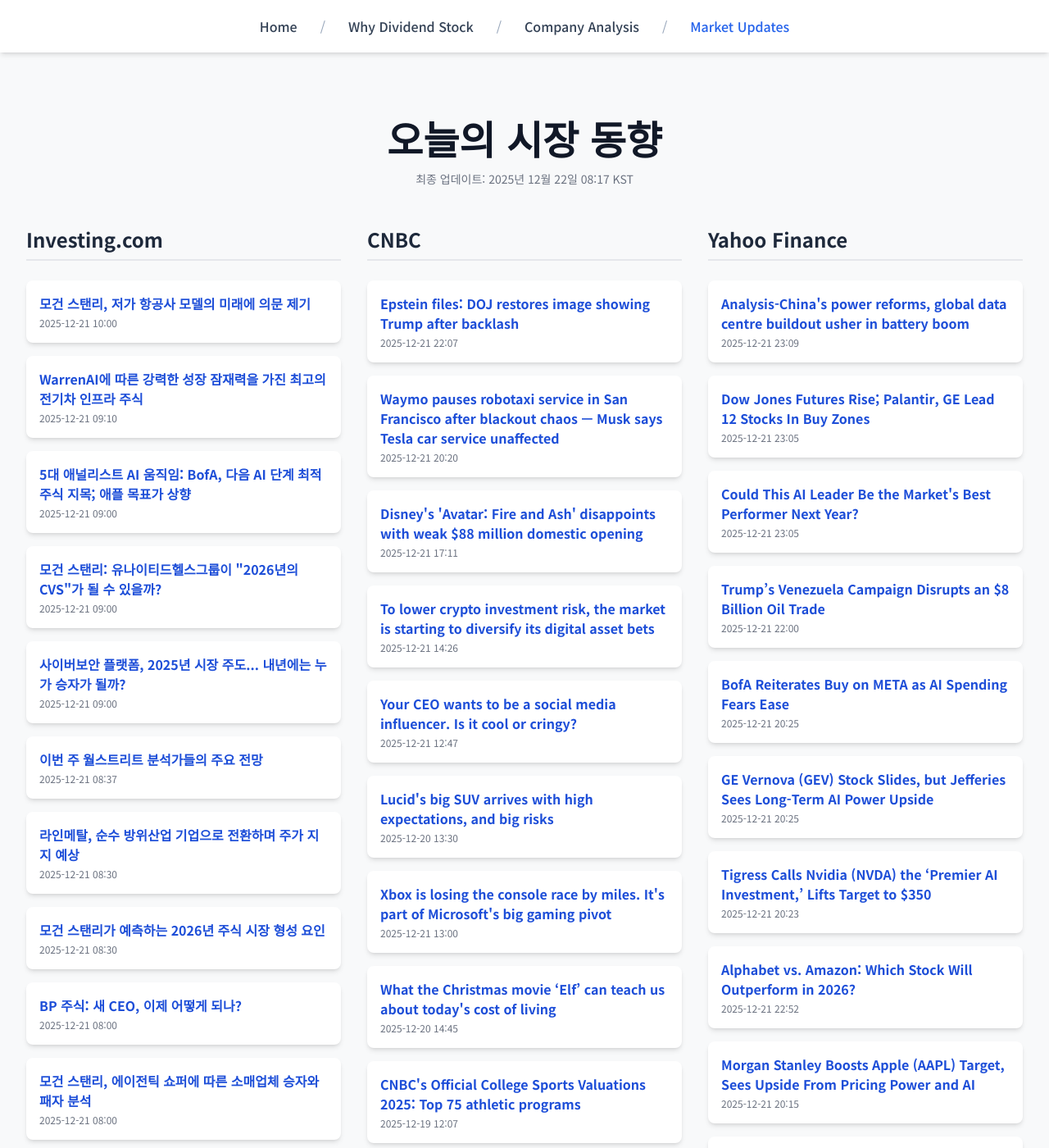
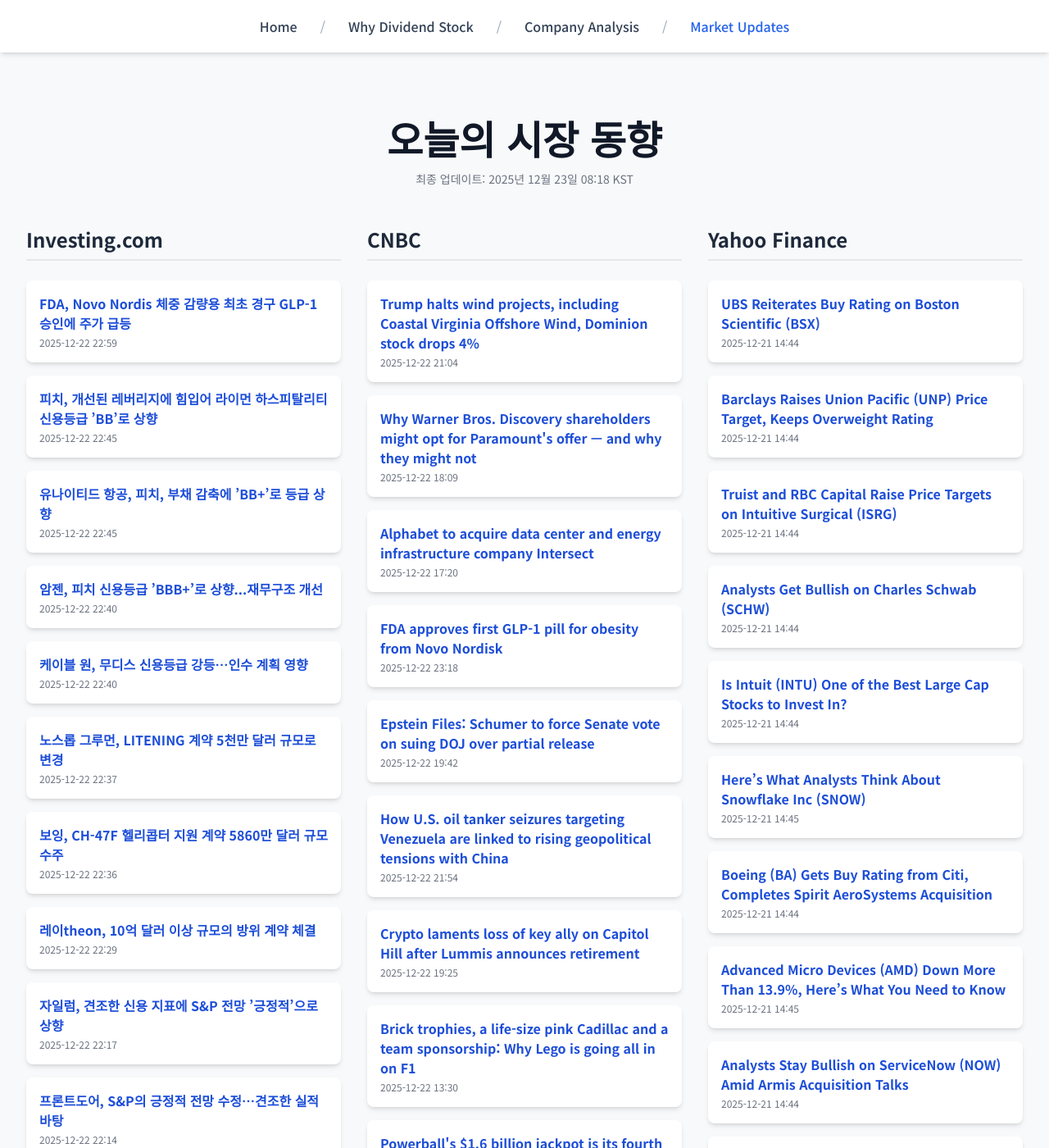
Before and after one commit to Kay-Hwang/my-company-analysis, a Jekyll site: the page built from market-updates.html, in a window 1280 px wide and 1400 px high. Shown: the whole window at 82% size. Built offline with Jekyll 4.4.1, drawn with Linux system fonts in a browser that asks for light colours; nearby versions of some CDN libraries; a script that is not in the unit is left out; some of the changed text lies outside the part shown.

Commit message:
Update daily data

```diff
--- a/_data/latest_data.json
+++ b/_data/latest_data.json
@@ -1,190 +1,190 @@
 {
-  "lastUpdated": "2025년 12월 22일 08:17 KST",
+  "lastUpdated": "2025년 12월 23일 08:18 KST",
   "news": {
     "investing": [
       {
-        "title": "모건 스탠리, 저가 항공사 모델의 미래에 의문 제기",
-        "link": "https://kr.investing.com/news/stock-market-news/article-1763104",
-        "pubDate": "2025-12-21 10:00:02",
-        "summary": "모건 스탠리, 저가 항공사 모델의 미래에 의문 제기"
+        "title": "FDA, Novo Nordis 체중 감량용 최초 경구 GLP-1 승인에 주가 급등",
+        "link": "https://kr.investing.com/news/stock-market-news/article-1764657",
+        "pubDate": "2025-12-22 22:59:39",
+        "summary": "FDA, Novo Nordis 체중 감량용 최초 경구 GLP-1 승인에 주가 급등"
       },
       {
-        "title": "WarrenAI에 따른 강력한 성장 잠재력을 가진 최고의 전기차 인프라 주식",
-        "link": "https://kr.investing.com/news/stock-market-news/article-1763103",
-        "pubDate": "2025-12-21 09:10:52",
-        "summary": "WarrenAI에 따른 강력한 성장 잠재력을 가진 최고의 전기차 인프라 주식"
+        "title": "피치, 개선된 레버리지에 힘입어 라이먼 하스피탈리티 신용등급 ’BB’로 상향",
+        "link": "https://kr.investing.com/news/stock-market-news/article-93CH-1764646",
+        "pubDate": "2025-12-22 22:45:47",
+        "summary": "피치, 개선된 레버리지에 힘입어 라이먼 하스피탈리티 신용등급 ’BB’로 상향"
       },
       {
-        "title": "5대 애널리스트 AI 움직임: BofA, 다음 AI 단계 최적 주식 지목; 애플 목표가 상향",
-        "link": "https://kr.investing.com/news/stock-market-news/article-1763101",
-        "pubDate": "2025-12-21 09:00:06",
-        "summary": "5대 애널리스트 AI 움직임: BofA, 다음 AI 단계 최적 주식 지목; 애플 목표가 상향"
+        "title": "유나이티드 항공, 피치, 부채 감축에 ’BB+’로 등급 상향",
+        "link": "https://kr.investing.com/news/stock-market-news/article-93CH-1764644",
+        "pubDate": "2025-12-22 22:45:19",
+        "summary": "유나이티드 항공, 피치, 부채 감축에 ’BB+’로 등급 상향"
       },
       {
-        "title": "모건 스탠리: 유나이티드헬스그룹이 \"2026년의 CVS\"가 될 수 있을까?",
-        "link": "https://kr.investing.com/news/stock-market-news/article-1763100",
-        "pubDate": "2025-12-21 09:00:04",
-        "summary": "모건 스탠리: 유나이티드헬스그룹이 \"2026년의 CVS\"가 될 수 있을까?"
+        "title": "암젠, 피치 신용등급 ’BBB+’로 상향...재무구조 개선",
+        "link": "https://kr.investing.com/news/stock-market-news/article-93CH-1764639",
+        "pubDate": "2025-12-22 22:40:58",
+        "summary": "암젠, 피치 신용등급 ’BBB+’로 상향...재무구조 개선"
       },
       {
-        "title": "사이버보안 플랫폼, 2025년 시장 주도... 내년에는 누가 승자가 될까?",
-        "link": "https://kr.investing.com/news/stock-market-news/article-1763099",
-        "pubDate": "2025-12-21 09:00:02",
-        "summary": "사이버보안 플랫폼, 2025년 시장 주도... 내년에는 누가 승자가 될까?"
+        "title": "케이블 원, 무디스 신용등급 강등…인수 계획 영향",
+        "link": "https://kr.investing.com/news/stock-market-news/article-93CH-1764633",
+        "pubDate": "2025-12-22 22:40:39",
+        "summary": "케이블 원, 무디스 신용등급 강등…인수 계획 영향"
       },
       {
-        "title": "이번 주 월스트리트 분석가들의 주요 전망",
-        "link": "https://kr.investing.com/news/stock-market-news/article-1763098",
-        "pubDate": "2025-12-21 08:37:27",
-        "summary": "이번 주 월스트리트 분석가들의 주요 전망"
+        "title": "노스롭 그루먼, LITENING 계약 5천만 달러 규모로 변경",
+        "link": "https://kr.investing.com/news/stock-market-news/article-93CH-1764629",
+        "pubDate": "2025-12-22 22:37:04",
+        "summary": "노스롭 그루먼, LITENING 계약 5천만 달러 규모로 변경"
       },
       {
-        "title": "라인메탈, 순수 방위산업 기업으로 전환하며 주가 지지 예상",
-        "link": "https://kr.investing.com/news/stock-market-news/article-1763097",
-        "pubDate": "2025-12-21 08:30:04",
-        "summary": "라인메탈, 순수 방위산업 기업으로 전환하며 주가 지지 예상"
+        "title": "보잉, CH-47F 헬리콥터 지원 계약 5860만 달러 규모 수주",
+        "link": "https://kr.investing.com/news/stock-market-news/article-93CH-1764628",
+        "pubDate": "2025-12-22 22:36:57",
+        "summary": "보잉, CH-47F 헬리콥터 지원 계약 5860만 달러 규모 수주"
       },
       {
-        "title": "모건 스탠리가 예측하는 2026년 주식 시장 형성 요인",
-        "link": "https://kr.investing.com/news/stock-market-news/article-1763096",
-        "pubDate": "2025-12-21 08:30:02",
-        "summary": "모건 스탠리가 예측하는 2026년 주식 시장 형성 요인"
+        "title": "레이theon, 10억 달러 이상 규모의 방위 계약 체결",
+        "link": "https://kr.investing.com/news/stock-market-news/article-93CH-1764617",
+        "pubDate": "2025-12-22 22:29:05",
+        "summary": "레이theon, 10억 달러 이상 규모의 방위 계약 체결"
       },
       {
-        "title": "BP 주식: 새 CEO, 이제 어떻게 되나?",
-        "link": "https://kr.investing.com/news/stock-market-news/article-1763094",
-        "pubDate": "2025-12-21 08:00:04",
-        "summary": "BP 주식: 새 CEO, 이제 어떻게 되나?"
+        "title": "자일럼, 견조한 신용 지표에 S&P 전망 ’긍정적’으로 상향",
+        "link": "https://kr.investing.com/news/stock-market-news/article-93CH-1764607",
+        "pubDate": "2025-12-22 22:17:34",
+        "summary": "자일럼, 견조한 신용 지표에 S&P 전망 ’긍정적’으로 상향"
       },
       {
-        "title": "모건 스탠리, 에이전틱 쇼퍼에 따른 소매업체 승자와 패자 분석",
-        "link": "https://kr.investing.com/news/stock-market-news/article-1763093",
-        "pubDate": "2025-12-21 08:00:02",
-        "summary": "모건 스탠리, 에이전틱 쇼퍼에 따른 소매업체 승자와 패자 분석"
+        "title": "프론트도어, S&P의 긍정적 전망 수정…견조한 실적 바탕",
+        "link": "https://kr.investing.com/news/stock-market-news/article-93CH-1764603",
+        "pubDate": "2025-12-22 22:14:41",
+        "summary": "프론트도어, S&P의 긍정적 전망 수정…견조한 실적 바탕"
       }
     ],
     "cnbc": [
       {
-        "title": "Epstein files: DOJ restores image showing Trump after backlash",
-        "link": "https://www.cnbc.com/2025/12/21/epstein-files-trump-photo-doj.html",
-        "pubDate": "Sun, 21 Dec 2025 22:07:16 GMT",
-        "summary": "The Department of Justice faces criticism for not releasing all of the Epstein files on Friday, despite a law signed by President Donald Trump requiring it."
+        "title": "Trump halts wind projects, including Coastal Virginia Offshore Wind, Dominion stock drops 4%",
+        "link": "https://www.cnbc.com/2025/12/22/trump-offshore-wind-cvow-dominion.html",
+        "pubDate": "Mon, 22 Dec 2025 21:04:01 GMT",
+        "summary": "Interior Secretary Doug Burgum said the administration paused the projects due to national security concerns identified by the Pentagon."
       },
       {
-        "title": "Waymo pauses robotaxi service in San Francisco after blackout chaos — Musk says Tesla car service unaffected",
-        "link": "https://www.cnbc.com/2025/12/21/waymo-robotaxi-san-francisco-blackout.html",
-        "pubDate": "Sun, 21 Dec 2025 20:20:26 GMT",
-        "summary": "As power outages spread Saturday, videos shared on social media appeared to show multiple Waymo vehicles stalled in traffic in different parts of San Francisco."
+        "title": "Why Warner Bros. Discovery shareholders might opt for Paramount's offer — and why they might not",
+        "link": "https://www.cnbc.com/2025/12/22/paramount-wbd-tender-offer-arguments.html",
+        "pubDate": "Mon, 22 Dec 2025 18:09:08 GMT",
+        "summary": "WBD shareholders must weigh pros and cons of tendering their shares to Paramount for $30 per share. CNBC lays out the arguments on both sides."
       },
       {
-        "title": "Disney's 'Avatar: Fire and Ash' disappoints with weak $88 million domestic opening",
-        "link": "https://www.cnbc.com/2025/12/21/disneys-avatar-fire-and-ash-box-office.html",
-        "pubDate": "Sun, 21 Dec 2025 17:11:47 GMT",
-        "summary": "Disney's \"Avatar: Fire and Ash\" tallied just $88 million during its domestic debut, well shy of the $110 million to $125 million range analysts had expected."
+        "title": "Alphabet to acquire data center and energy infrastructure company Intersect",
+        "link": "https://www.cnbc.com/2025/12/22/alphabet-to-acquire-intersect.html",
+        "pubDate": "Mon, 22 Dec 2025 17:20:36 GMT",
+        "summary": "Alphabet said the acquisition will help bring more data center and generation capacity online faster."
       },
       {
-        "title": "To lower crypto investment risk, the market is starting to diversify its digital asset bets",
-        "link": "https://www.cnbc.com/2025/12/21/crypto-investment-risk-market-diversification.html",
-        "pubDate": "Sun, 21 Dec 2025 14:26:08 GMT",
-        "summary": "Cryptocurrency market volatility won't go away, but the market is beginning to apply portfolio diversification ideas to assets like bitcoin."
+        "title": "FDA approves first GLP-1 pill for obesity from Novo Nordisk",
+        "link": "https://www.cnbc.com/2025/12/22/fda-approves-first-glp-1-pill-for-obesity-from-novo-nordisk.html",
+        "pubDate": "Mon, 22 Dec 2025 23:18:00 GMT",
+        "summary": "The approval gives Novo Nordisk a head start over chief rival Eli Lilly, which is racing to launch its own obesity pill."
       },
       {
-        "title": "Your CEO wants to be a social media influencer. Is it cool or cringy?",
-        "link": "https://www.cnbc.com/2025/12/21/ceo-social-media-celebrity-influencer-crying.html",
-        "pubDate": "Sun, 21 Dec 2025 12:47:20 GMT",
-        "summary": "Executives and founders were sold on the idea that social media is good for business. But they're learning the hard way that it's not all it's cracked up to be."
+        "title": "Epstein Files: Schumer to force Senate vote on suing DOJ over partial release",
+        "link": "https://www.cnbc.com/2025/12/22/epstein-files-doj-schumer-trump-democrats.html",
+        "pubDate": "Mon, 22 Dec 2025 19:42:15 GMT",
+        "summary": "President Donald Trump signed a law compelling the full release of the Jeffrey Epstein files. But the DOJ has released just a fraction."
       },
       {
-        "title": "Lucid's big SUV arrives with high expectations, and big risks",
-        "link": "https://www.cnbc.com/2025/12/20/lucids-gravity-suv-arrives-with-high-expectations-and-big-risks.html",
-        "pubDate": "Sat, 20 Dec 2025 13:30:01 GMT",
-        "summary": "Lucid Motors says its Gravity SUV will sell far better than its Air sedan. But Lucid is losing money, and the rollout has been challenging."
+        "title": "How U.S. oil tanker seizures targeting Venezuela are linked to rising geopolitical tensions with China",
+        "link": "https://www.cnbc.com/2025/12/22/tanker-seizures-venezuela-oil-china.html",
+        "pubDate": "Mon, 22 Dec 2025 21:54:46 GMT",
+        "summary": "U.S. seizures of vessels carrying Venezuelan oil may become a bigger strategic pressure point in the geopolitical battle with China, a major buyer of the crude."
       },
       {
-        "title": "Xbox is losing the console race by miles. It's part of Microsoft's big gaming pivot",
-        "link": "https://www.cnbc.com/2025/12/21/xbox-console-war-playstation-switch.html",
-        "pubDate": "Sun, 21 Dec 2025 13:00:01 GMT",
-        "summary": "Sales of Microsoft's Xbox Series S and Series X are even behind the original Nintendo Switch, which launched in 2017."
+        "title": "Crypto laments loss of key ally on Capitol Hill after Lummis announces retirement",
+        "link": "https://www.cnbc.com/2025/12/22/crypto-lummis-retirement-key-ally-capitol-hill.html",
+        "pubDate": "Mon, 22 Dec 2025 19:25:15 GMT",
+        "summary": "Sen. Cynthia Lummis’ retirement tees up a Republican primary in Wyoming, where the victor will be heavily favored in November."
       },
       {
-        "title": "What the Christmas movie ‘Elf’ can teach us about today's cost of living",
-        "link": "https://www.cnbc.com/2025/12/20/what-the-christmas-movie-elf-can-teach-us-about-todays-cost-of-living.html",
-        "pubDate": "Sat, 20 Dec 2025 14:45:02 GMT",
-        "summary": "To live like the New York-based family in the movie \"Elf\" today, it would take millions. Here are the biggest financial lessons from the film."
+        "title": "Brick trophies, a life-size pink Cadillac and a team sponsorship: Why Lego is going all in on F1",
+        "link": "https://www.cnbc.com/2025/12/22/lego-formula-1-partnership-fan-base.html",
+        "pubDate": "Mon, 22 Dec 2025 13:30:01 GMT",
+        "summary": "Lego and Formula 1 kicked off a multiyear partnership in 2025. Here's how that collaboration is providing value to the toy company and the racing organization."
       },
       {
-        "title": "CNBC's Official College Sports Valuations 2025: Top 75 athletic programs",
-        "link": "https://www.cnbc.com/2025/12/19/cnbc-official-college-sports-valuations-2025-top-75-athletic-programs.html",
-        "pubDate": "Fri, 19 Dec 2025 12:07:08 GMT",
-        "summary": "The programs are worth a combined $51.22 billion, 13% more than the top 75 in last year's rankings."
+        "title": "Powerball's $1.6 billion jackpot is its fourth largest ever—here's the after-tax payout in every U.S. state",
+        "link": "https://www.cnbc.com/2025/12/22/powerball-jackpot-after-tax-payout-by-state.html",
+        "pubDate": "Mon, 22 Dec 2025 19:08:29 GMT",
+        "summary": "Powerball's jackpot has grown to the fourth largest ever in U.S. lottery history."
       },
       {
-        "title": "Inside Intel’s new Arizona fab, where the chipmaker’s fate hangs in the balance",
-        "link": "https://www.cnbc.com/2025/12/19/intel-aims-to-find-clients-and-catch-tsmc-with-new-chip-fab-in-arizona.html",
-        "pubDate": "Fri, 19 Dec 2025 13:00:01 GMT",
-        "summary": "At Intel’s new fab in Arizona, 18A is in high-volume production. With no major outside customers and a 10% government stake, is it enough to save the chipmaker?"
+        "title": "Greenland PM rebukes Trump special envoy overture",
+        "link": "https://www.cnbc.com/2025/12/22/greenland-pm-rebukes-trump-special-envoy-overture.html",
+        "pubDate": "Mon, 22 Dec 2025 23:03:10 GMT",
+        "summary": "President Donald Trump on Sunday appointed Louisiana Governor Jeff Landry as a 'special envoy' to Greenland."
       }
     ],
     "yahoo": [
       {
-        "title": "Analysis-China's power reforms, global data centre buildout usher in battery boom",
-        "link": "https://finance.yahoo.com/news/analysis-chinas-power-reforms-global-230907272.html",
-        "pubDate": "2025-12-21T23:09:07Z",
-        "summary": "Analysis-China's power reforms, global data centre buildout usher in battery boom"
+        "title": "UBS Reiterates Buy Rating on Boston Scientific (BSX)",
+        "link": "https://finance.yahoo.com/news/ubs-reiterates-buy-rating-boston-144418696.html",
+        "pubDate": "2025-12-21T14:44:18Z",
+        "summary": "UBS Reiterates Buy Rating on Boston Scientific (BSX)"
       },
       {
-        "title": "Dow Jones Futures Rise; Palantir, GE Lead 12 Stocks In Buy Zones",
-        "link": "https://www.investors.com/market-trend/stock-market-today/dow-jones-futures-market-bullish-palantir-ge-stocks-in-buy-zones/?src=A00220&yptr=yahoo",
-        "pubDate": "2025-12-21T23:05:37Z",
-        "summary": "Dow Jones Futures Rise; Palantir, GE Lead 12 Stocks In Buy Zones"
+        "title": "Barclays Raises Union Pacific (UNP) Price Target, Keeps Overweight Rating",
+        "link": "https://finance.yahoo.com/news/barclays-raises-union-pacific-unp-144419285.html",
+        "pubDate": "2025-12-21T14:44:19Z",
+        "summary": "Barclays Raises Union Pacific (UNP) Price Target, Keeps Overweight Rating"
       },
       {
-        "title": "Could This AI Leader Be the Market's Best Performer Next Year?",
-        "link": "https://finance.yahoo.com/news/could-ai-leader-markets-best-230500833.html",
-        "pubDate": "2025-12-21T23:05:00Z",
-        "summary": "Could This AI Leader Be the Market's Best Performer Next Year?"
+        "title": "Truist and RBC Capital Raise Price Targets on Intuitive Surgical (ISRG)",
+        "link": "https://finance.yahoo.com/news/truist-rbc-capital-raise-price-144423037.html",
+        "pubDate": "2025-12-21T14:44:23Z",
+        "summary": "Truist and RBC Capital Raise Price Targets on Intuitive Surgical (ISRG)"
       },
       {
-        "title": "Trump’s Venezuela Campaign Disrupts an $8 Billion Oil Trade",
-        "link": "https://finance.yahoo.com/news/trump-venezuela-campaign-disrupts-8-220000023.html",
-        "pubDate": "2025-12-21T22:00:00Z",
-        "summary": "Trump’s Venezuela Campaign Disrupts an $8 Billion Oil Trade"
+        "title": "Analysts Get Bullish on Charles Schwab (SCHW)",
+        "link": "https://finance.yahoo.com/news/analysts-bullish-charles-schwab-schw-144421518.html",
+        "pubDate": "2025-12-21T14:44:21Z",
+        "summary": "Analysts Get Bullish on Charles Schwab (SCHW)"
       },
       {
-        "title": "BofA Reiterates Buy on META as AI Spending Fears Ease",
-        "link": "https://finance.yahoo.com/news/bofa-reiterates-buy-meta-ai-202538105.html",
-        "pubDate": "2025-12-21T20:25:38Z",
-        "summary": "BofA Reiterates Buy on META as AI Spending Fears Ease"
+        "title": "Is Intuit (INTU) One of the Best Large Cap Stocks to Invest In?",
+        "link": "https://finance.yahoo.com/news/intuit-intu-one-best-large-144424613.html",
+        "pubDate": "2025-12-21T14:44:24Z",
+        "summary": "Is Intuit (INTU) One of the Best Large Cap Stocks to Invest In?"
       },
       {
-        "title": "GE Vernova (GEV) Stock Slides, but Jefferies Sees Long-Term AI Power Upside",
-        "link": "https://finance.yahoo.com/news/ge-vernova-gev-stock-slides-202518179.html",
-        "pubDate": "2025-12-21T20:25:18Z",
-        "summary": "GE Vernova (GEV) Stock Slides, but Jefferies Sees Long-Term AI Power Upside"
+        "title": "Here’s What Analysts Think About Snowflake Inc (SNOW)",
+        "link": "https://finance.yahoo.com/news/analysts-think-snowflake-inc-snow-144528224.html",
+        "pubDate": "2025-12-21T14:45:28Z",
+        "summary": "Here’s What Analysts Think About Snowflake Inc (SNOW)"
       },
       {
-        "title": "Tigress Calls Nvidia (NVDA) the ‘Premier AI Investment,’ Lifts Target to $350",
-        "link": "https://finance.yahoo.com/news/tigress-calls-nvidia-nvda-premier-202300460.html",
-        "pubDate": "2025-12-21T20:23:00Z",
-        "summary": "Tigress Calls Nvidia (NVDA) the ‘Premier AI Investment,’ Lifts Target to $350"
+        "title": "Boeing (BA) Gets Buy Rating from Citi, Completes Spirit AeroSystems Acquisition",
+        "link": "https://finance.yahoo.com/news/boeing-ba-gets-buy-rating-144415699.html",
+        "pubDate": "2025-12-21T14:44:15Z",
+        "summary": "Boeing (BA) Gets Buy Rating from Citi, Completes Spirit AeroSystems Acquisition"
       },
       {
-        "title": "Alphabet vs. Amazon: Which Stock Will Outperform in 2026?",
-        "link": "https://finance.yahoo.com/news/alphabet-vs-amazon-stock-outperform-225200739.html",
-        "pubDate": "2025-12-21T22:52:00Z",
-        "summary": "Alphabet vs. Amazon: Which Stock Will Outperform in 2026?"
+        "title": "Advanced Micro Devices (AMD) Down More Than 13.9%, Here’s What You Need to Know",
+        "link": "https://finance.yahoo.com/news/advanced-micro-devices-amd-down-144525898.html",
+        "pubDate": "2025-12-21T14:45:25Z",
+        "summary": "Advanced Micro Devices (AMD) Down More Than 13.9%, Here’s What You Need to Know"
       },
       {
-        "title": "Morgan Stanley Boosts Apple (AAPL) Target, Sees Upside From Pricing Power and AI",
-        "link": "https://finance.yahoo.com/news/morgan-stanley-boosts-apple-aapl-201558933.html",
-        "pubDate": "2025-12-21T20:15:58Z",
-        "summary": "Morgan Stanley Boosts Apple (AAPL) Target, Sees Upside From Pricing Power and AI"
+        "title": "Analysts Stay Bullish on ServiceNow (NOW) Amid Armis Acquisition Talks",
+        "link": "https://finance.yahoo.com/news/analysts-stay-bullish-servicenow-now-144416931.html",
+        "pubDate": "2025-12-21T14:44:16Z",
+        "summary": "Analysts Stay Bullish on ServiceNow (NOW) Amid Armis Acquisition Talks"
       },
       {
-        "title": "Goldman Reiterates Neutral on Tesla (TSLA) Amid California Regulatory Review",
-        "link": "https://finance.yahoo.com/news/goldman-reiterates-neutral-tesla-tsla-201445372.html",
-        "pubDate": "2025-12-21T20:14:45Z",
-        "summary": "Goldman Reiterates Neutral on Tesla (TSLA) Amid California Regulatory Review"
+        "title": "Walt Disney (DIS) Invests $1 Billion in OpenAI Deal",
+        "link": "https://finance.yahoo.com/news/walt-disney-dis-invests-1-144413284.html",
+        "pubDate": "2025-12-21T14:44:13Z",
+        "summary": "Walt Disney (DIS) Invests $1 Billion in OpenAI Deal"
       }
     ]
   }
```
